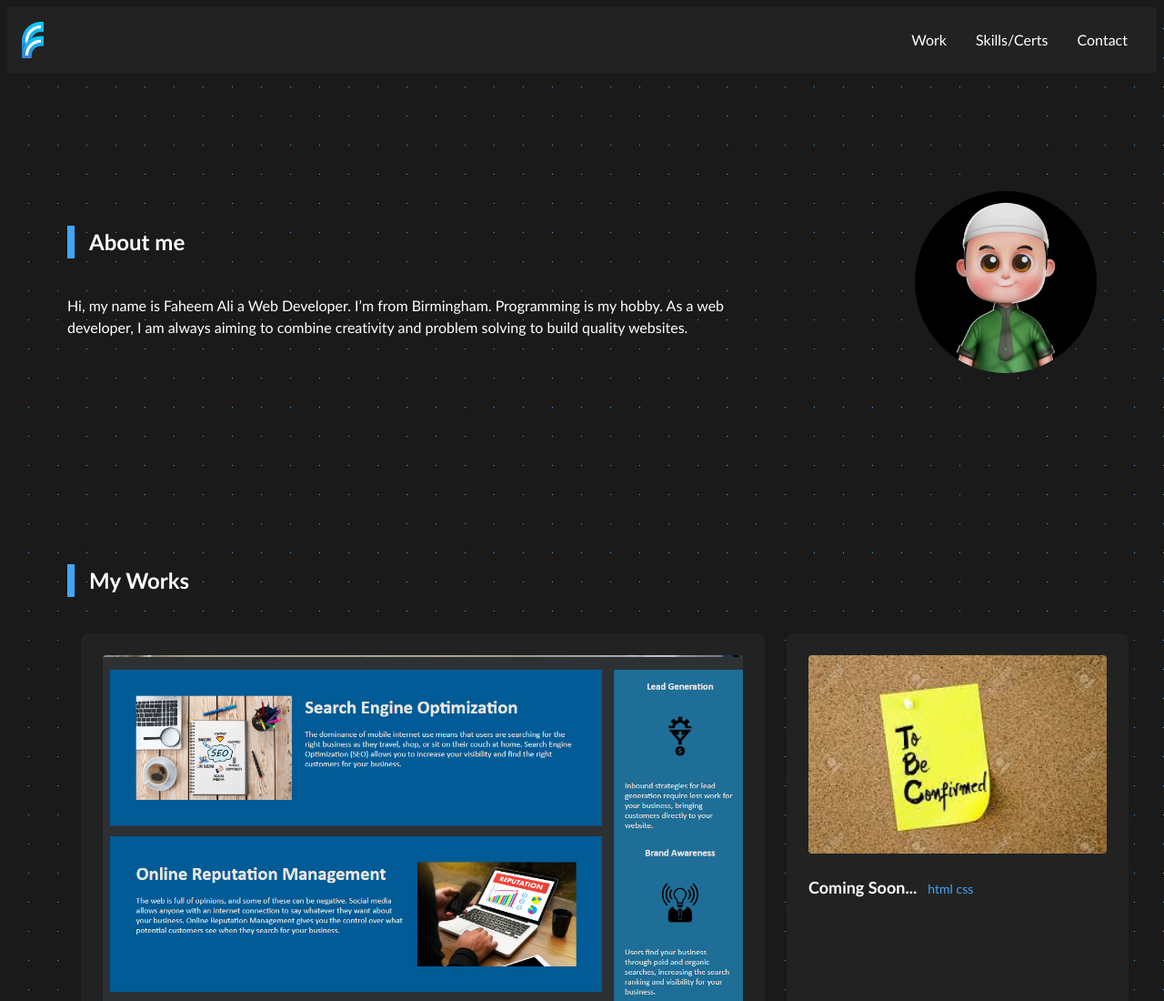
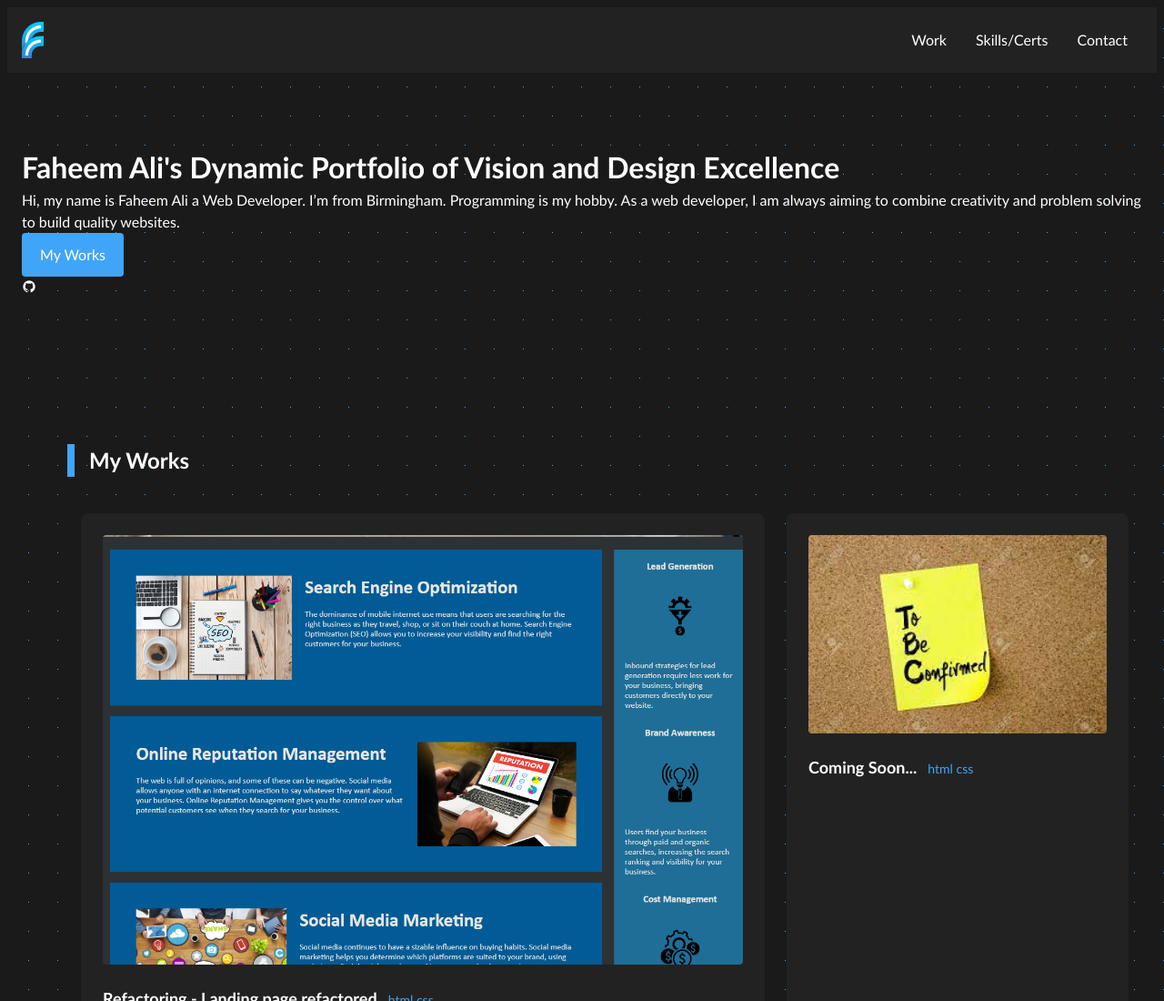
Before and after one commit to b70b70/personal-portfolio-website, a plain HTML site: page index.html in a window 1280 px wide. Shown: the top 1100 px of the page at 91% size. Drawn offline with nearby package versions, Linux system fonts and the light colour scheme.

Commit message:
restructed hero by removing public profile picture in this section. Added h1 text and changed copy. Also added CTA to my works and a box-icon link to github profile. (html)

```diff
--- a/index.html
+++ b/index.html
@@ -6,6 +6,7 @@
   <meta name="viewport" content="width=device-width, initial-scale=1.0">
   <meta http-equiv="X-UA-Compatible" content="ie=edge">
   <title>Faheem Ali's Portfolio</title>
+  <link rel="stylesheet" href="https://unpkg.com/boxicons@2.1.4/css/boxicons.min.css">
   <link rel="stylesheet" href="../personal-portfolio-website/assets/css/style.css">
 </head>
 
@@ -36,21 +37,21 @@
 
   <!-- hero -->
   <header>
-    <section class="hero-banner">
-      <div class="container">
-        <div class="hero-content">
-          <div class="hero-text">
-            <h2 class="section-title">About me</h2>
-            <p>Hi, my name is Faheem Ali a Web Developer. I’m from Birmingham. Programming is my hobby. As a web
-              developer, I am always aiming to combine creativity and problem solving to build quality websites.</p>
-          </div>
-          <div class="profile-picture-container">
-            <img src="./assets/248179766_582783213055744_4726619947726636195_n.jpg" alt="profile-picture">
-          </div>
+    <div class="container">
+      <h1 class="header-title"> Faheem Ali's Dynamic Portfolio of Vision and Design Excellence</h1>
+      <p class="header-description">Hi, my name is Faheem Ali a Web Developer. I’m from Birmingham. Programming is my
+        hobby. As a web
+        developer, I am always aiming to combine creativity and problem solving to build quality websites.</p>
+      <div class="header-action">
+        <a href="#works" class="btn btn-blue">My Works</a>
+        <div class="header-action-link">
+          <a href="https://github.com/b7070" class="header-action-link-item"><i class='bx bxl-github'
+              style='color:#ffffff'></i> </a>
         </div>
       </div>
-    </section>
+    </div>
   </header>
+
 
   <!-- works -->
   <section class="works">
```
